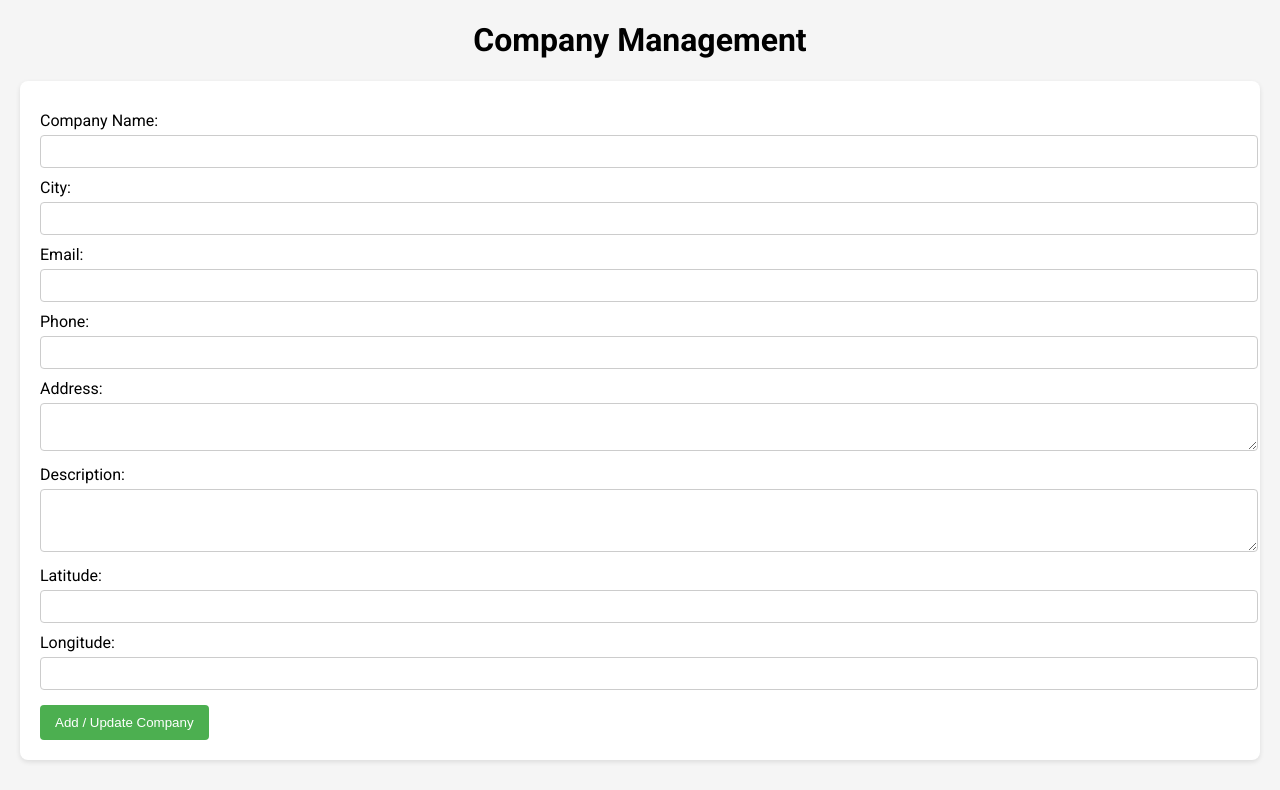
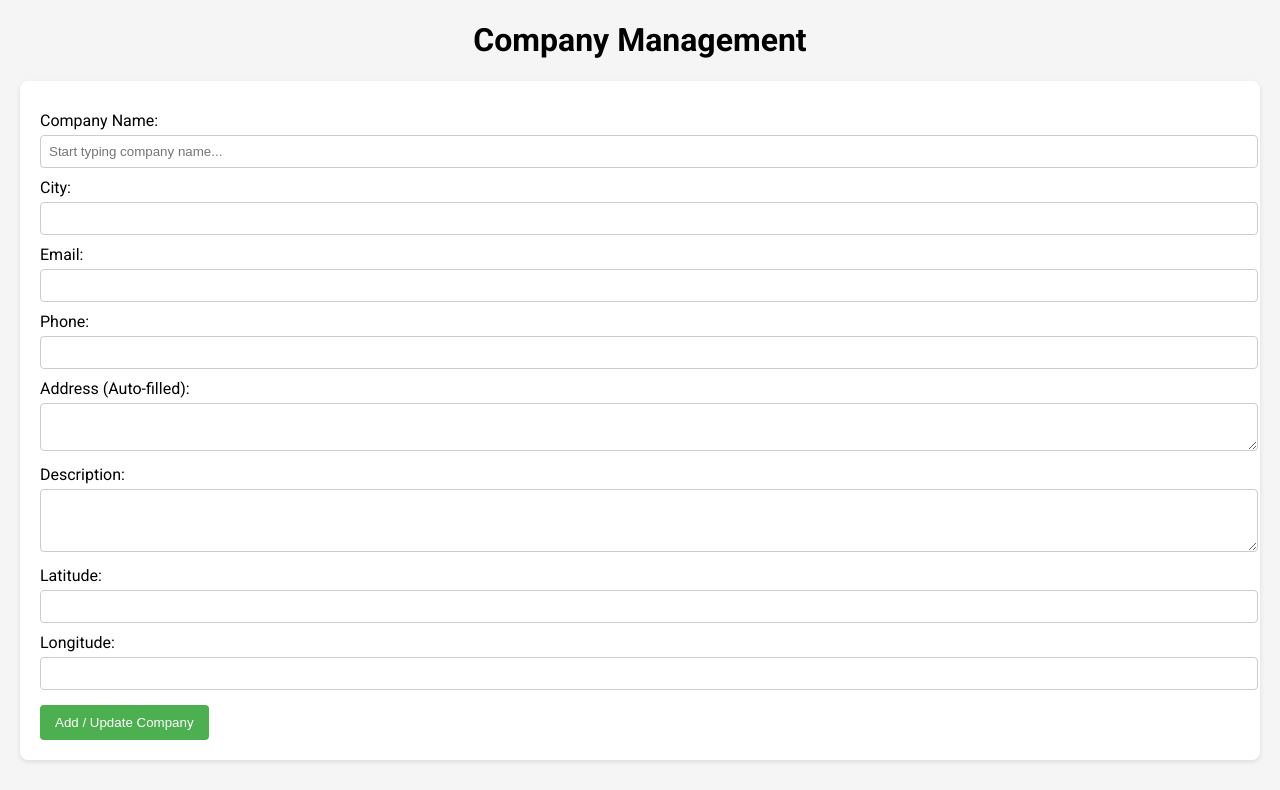
Before and after one commit to Swalehjamshaid/Sentiment-analysis-, a Python web app: template review_saas/app/templates/companies.html in a window 1280 px wide. Shown: the top 790 px of the page. Run offline with Jinja, Linux system fonts and the light colour scheme; the template is opened without the code that fills it, so the values that code supplies are empty; some libraries are stand-ins or nearby versions.

Commit message:
Update companies.html

```diff
--- a/review_saas/app/templates/companies.html
+++ b/review_saas/app/templates/companies.html
@@ -31,7 +31,7 @@
 
 <form id="company-form">
     <label>Company Name:</label>
-    <input type="text" id="name" name="name" required>
+    <input type="text" id="name" name="name" required placeholder="Start typing company name...">
 
     <label>City:</label>
     <input type="text" id="city" name="city">
@@ -42,18 +42,19 @@
     <label>Phone:</label>
     <input type="text" id="phone" name="phone">
 
-    <label>Address:</label>
-    <textarea id="address" name="address" rows="2"></textarea>
+    <label>Address (Auto-filled):</label>
+    <textarea id="address" name="address" rows="2" readonly></textarea>
 
     <label>Description:</label>
     <textarea id="description" name="description" rows="3"></textarea>
 
     <label>Latitude:</label>
-    <input type="number" step="0.000001" id="lat" name="lat">
+    <input type="number" step="0.000001" id="lat" name="lat" readonly>
 
     <label>Longitude:</label>
-    <input type="number" step="0.000001" id="lng" name="lng">
+    <input type="number" step="0.000001" id="lng" name="lng" readonly>
 
+    <!-- Hidden place_id -->
     <input type="hidden" id="place_id" name="place_id">
 
     <button type="submit">Add / Update Company</button>
@@ -86,6 +87,7 @@ async function fetchCompanies() {
     try {
         const response = await fetch('/companies/list');
         const companies = await response.json();
+
         tableBody.innerHTML = '';
         companies.forEach(c => {
             const row = document.createElement('tr');
@@ -111,9 +113,15 @@ async function fetchCompanies() {
 /* ───────── FORM SUBMIT ───────── */
 form.addEventListener('submit', async (e) => {
     e.preventDefault();
+
     const formData = new FormData(form);
+
     try {
-        const response = await fetch('/companies/', { method: 'POST', body: formData });
+        const response = await fetch('/companies/', {
+            method: 'POST',
+            body: formData
+        });
+
         if (response.ok) {
             alert("Company saved successfully!");
             form.reset();
@@ -128,38 +136,32 @@ form.addEventListener('submit', async (e) => {
     }
 });
 
-/* ───────── GOOGLE AUTOCOMPLETE ON NAME ───────── */
+/* ───────── GOOGLE AUTOCOMPLETE ON COMPANY NAME ───────── */
 function initAutocomplete() {
     const nameInput = document.getElementById('name');
 
+    // Use Google Places Autocomplete for company name
     const autocomplete = new google.maps.places.Autocomplete(nameInput, {
-        types: ['establishment']
+        types: ['establishment']  // Only businesses
     });
 
     autocomplete.addListener('place_changed', async () => {
         const place = autocomplete.getPlace();
+
         if (!place.geometry) {
-            console.warn("No geometry available for selected place.");
+            console.warn("No geometry available for selected company.");
             return;
         }
 
+        // Fill in address, lat/lng, place_id automatically
         document.getElementById('lat').value = place.geometry.location.lat();
         document.getElementById('lng').value = place.geometry.location.lng();
         document.getElementById('place_id').value = place.place_id;
+        document.getElementById('address').value = place.formatted_address || '';
+        document.getElementById('city').value = (place.address_components || [])
+            .find(comp => comp.types.includes('locality'))?.long_name || '';
 
-        // Fetch backend enriched details
-        try {
-            const response = await fetch(`/companies/details?place_id=${place.place_id}`);
-            if (response.ok) {
-                const details = await response.json();
-                document.getElementById('name').value = details.name || '';
-                document.getElementById('city').value = details.city || '';
-                document.getElementById('phone').value = details.phone || '';
-                document.getElementById('address').value = details.address || '';
-            }
-        } catch (err) {
-            console.error("Error fetching backend details:", err);
-        }
+        document.getElementById('phone').value = place.formatted_phone_number || '';
     });
 }
 
```
